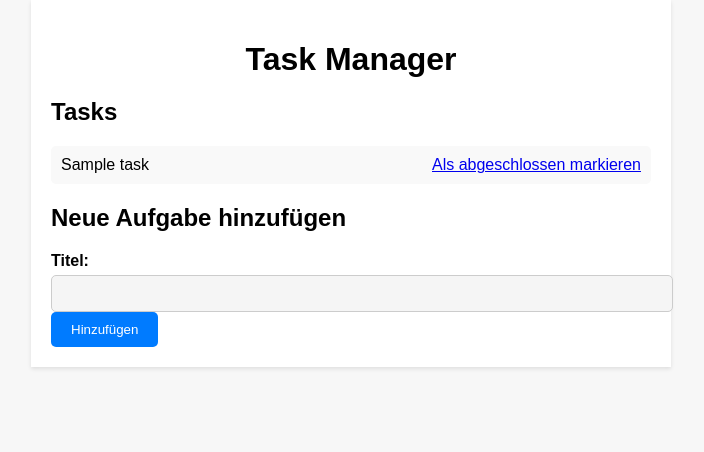
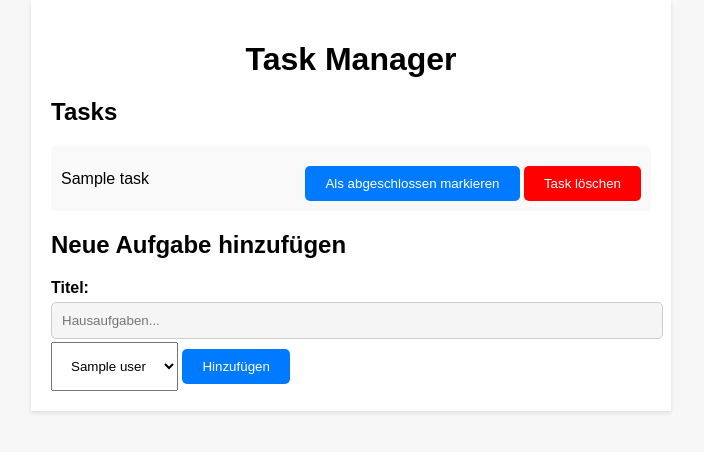
Before and after one commit to Robinkuet1/simple-mvc, a Flask app: template templates/index.html in a window 1280 px wide. Shown: the top 452 px of the page, without its empty margins (289-993 px from the left). Run offline with Flask 3, Linux system fonts and the light colour scheme; the template is opened without the code that fills it: most values are stand-ins (such as "Sample title", 1, 10 or a date in 2020).

Commit message:
index.html

```diff
--- a/templates/index.html
+++ b/templates/index.html
@@ -61,6 +61,7 @@
         input[type="text"] {
             width: 100%;
             padding: 10px;
+            padding-right: 0px;
             border: 1px solid #ccc;
             border-radius: 5px;
             background-color: #f5f5f5;
@@ -68,6 +69,7 @@
 
         button[type="submit"] {
             padding: 10px 20px;
+            margin-top: 10px;
             background-color: #007bff;
             color: #fff;
             border: none;
@@ -77,6 +79,10 @@
 
         button[type="submit"]:hover {
             background-color: #0056b3;
+        }
+
+        select {
+            padding: 15px 15px 15px 15px;
         }
     </style>
 </head>
@@ -93,8 +99,20 @@
                     {% if task.completed %}
                         <span class="completed">(abgeschlossen)</span>
                     {% else %}
-                        <a href="{{ url_for('complete_task', task_id=task.id) }}">Als abgeschlossen markieren</a>
+                        <button type="submit" id="task_{{ task.id }}">Als abgeschlossen markieren</button>
+                        <script>
+                            document.getElementById("task_{{ task.id }}").addEventListener("click", ()=>{
+                                window.location="{{ url_for('complete_task', task_id=task.id) }}"
+                            })
+                        </script>
+
                     {% endif %}
+                    <button style="background-color: red;" type="submit" id="remove_task_{{ task.id }}">Task löschen</button>
+                        <script>
+                            document.getElementById("remove_task_{{ task.id }}").addEventListener("click", ()=>{
+                                window.location="{{ url_for('remove_task', task_id=task.id) }}"
+                            })
+                        </script>
                 </span>
             </li>
             {% endfor %}
@@ -103,7 +121,12 @@
         <h2>Neue Aufgabe hinzufügen</h2>
         <form method="POST" action="{{ url_for('add_task') }}">
             <label for="title">Titel:</label>
-            <input type="text" name="title" required>
+            <input type="text" name="title" placeholder="Hausaufgaben..." required>
+            <select>
+                {% for user in users %}
+                    <option>{{ user.name }}</option>
+                {% endfor %}
+            </select>
             <button type="submit">Hinzufügen</button>
         </form>
     </div>
```
Also changed, not shown: templates/user.html (line endings or trailing spaces).
